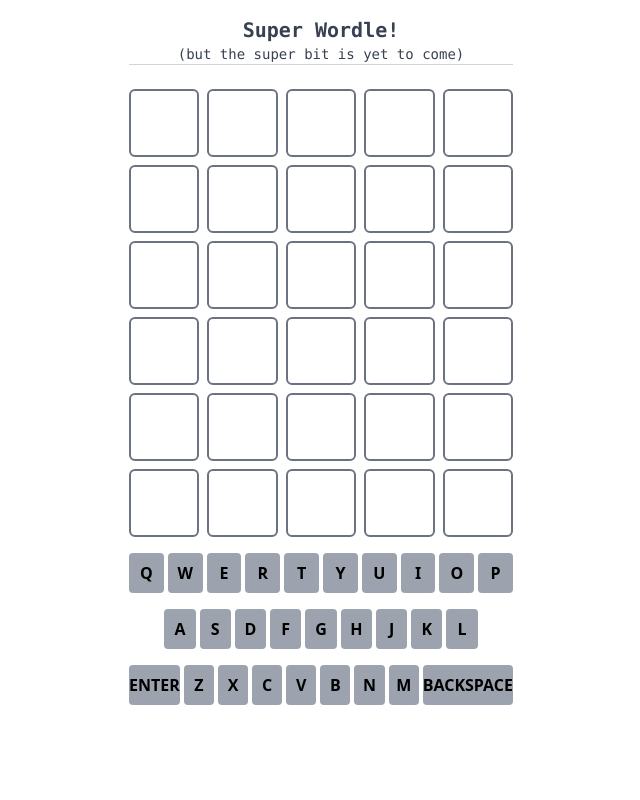
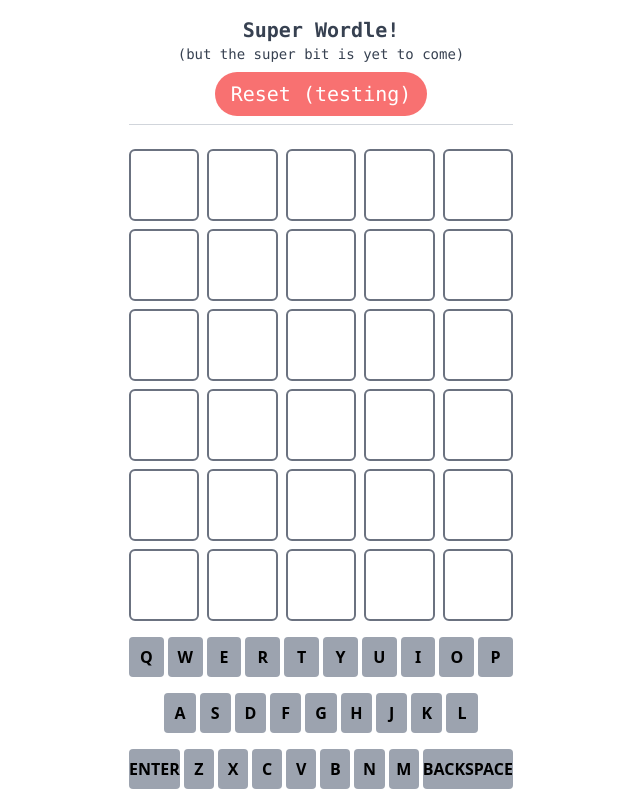
Before and after one commit to Plabrum/super_wordle, a Next.js app: page / in a window 1280 px wide. Shown: the whole page, without its empty margins (319-959 px from the left). Built offline with nearby package versions, Linux system fonts and the light colour scheme.

Commit message:
added word shake on wrong input

```diff
--- a/Components/Keyboard.tsx
+++ b/Components/Keyboard.tsx
@@ -7,7 +7,6 @@ interface KeyboardProps {
 }
 
 export default function Keyboard({ addGuessLetter }: KeyboardProps) {
-  const state = useStore();
   const keyboardLetterState = useStore((s) => s.keyboardLetterState);
   function letter_select(e: React.MouseEvent<HTMLButtonElement>): void {
     const letter = e.currentTarget.textContent;
--- a/Components/WordRow.tsx
+++ b/Components/WordRow.tsx
@@ -39,7 +39,7 @@ function CharacterBox({ value, state }: CharacterBoxProps) {
   return (
     <span
       className={`inline-block border-2 py-4 uppercase font-bold text-center
-      lg:text-2xl text-md  ${stateStyles} before:inline-block before:content['-'] rounded-md`}
+      text-3xl  ${stateStyles} before:inline-block before:content['-'] rounded-md`}
     >
       {/* This is causing a warning */}
       {value}
--- a/Components/Wordle.tsx
+++ b/Components/Wordle.tsx
@@ -9,9 +9,15 @@ export const WORD_LENGTH = 5;
 
 export default function Wordle() {
   const state = useStore();
+  const [shake, setShake] = useState(false);
+  const startShake = () => {
+    // Button begins to shake
+    setShake(true);
 
+    // Buttons stops to shake after 2 seconds
+    setTimeout(() => setShake(false), 500);
+  };
   const [currentGuess, setCurrentGuess] = useState("");
-  const insertGuess = useStore((s) => s.insertGuess);
 
   const unusedWord = (word: string): boolean => {
     return !state.previousGuesses.includes(word);
@@ -42,6 +48,7 @@ export default function Wordle() {
               previous = proposedGuess;
               return "";
             } else {
+              startShake();
               return curGuess;
             }
           }
@@ -83,6 +90,7 @@ export default function Wordle() {
           letters={index === current_row ? currentGuess : guess}
           gradedGuess={gradedGuess}
           remaining={remaining[index]}
+          className={index === current_row && shake ? "animate-bounce" : ""}
         />
       ))}
       <Keyboard addGuessLetter={addGuessLetter} />
--- a/pages/index.tsx
+++ b/pages/index.tsx
@@ -26,12 +26,12 @@ const Home: NextPage = () => {
         <h3 className="text-center text-sm">
           (but the super bit is yet to come)
         </h3>
-        {/* <button
+        <button
           className="rounded-full px-4  my-2 py-2 bg-red-400 text-white hover:bg-red-600"
           onClick={reset_store}
         >
           Reset (testing)
-        </button> */}
+        </button>
       </div>
 
       <Wordle />
```
